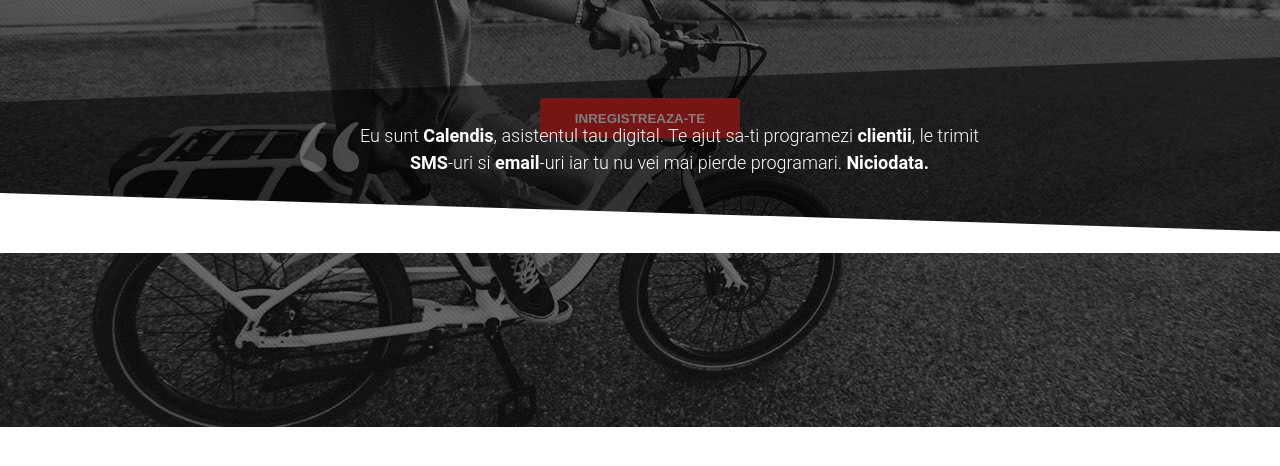
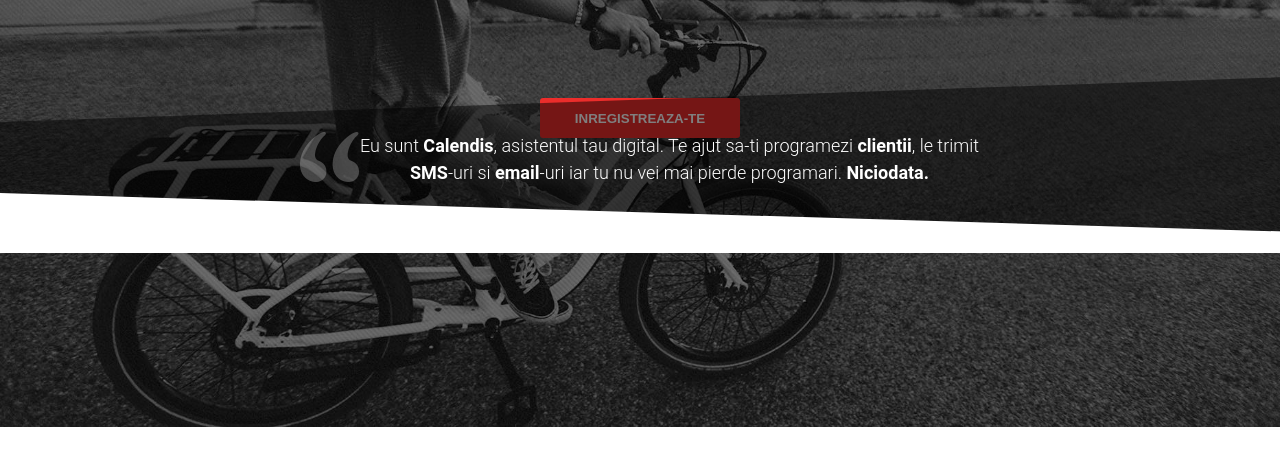
Before and after one commit to poprobertdaniel/html-css-training-studio, a website built with webpack: page index.html in a window 1280 px wide. Shown: the part 278-744 px from the top of the page. Built offline with nearby package versions, Linux system fonts and the light colour scheme.

Commit message:
little improvement

```diff
--- a/root/src/styles/style.scss
+++ b/root/src/styles/style.scss
@@ -80,7 +80,7 @@ nav {
 }
 .calendis-quote-wrapper {
 	background-color: rgba(0, 0, 0, 0.5);
-	height: 150px;
+	height: 130px;
 	position: absolute;
 	width: 100%;
 	bottom: 270px;
@@ -107,7 +107,7 @@ nav {
 .calendis-quote {
 	width: 680px;
 	margin: 0 auto;
-	padding: 20px 0px;
+	padding: 10px 0px;
 	font-size: 18px;
 	font-weight: 300;
 	line-height: 1.5;
```
Lines whose indentation alone changed are shown as unchanged.
